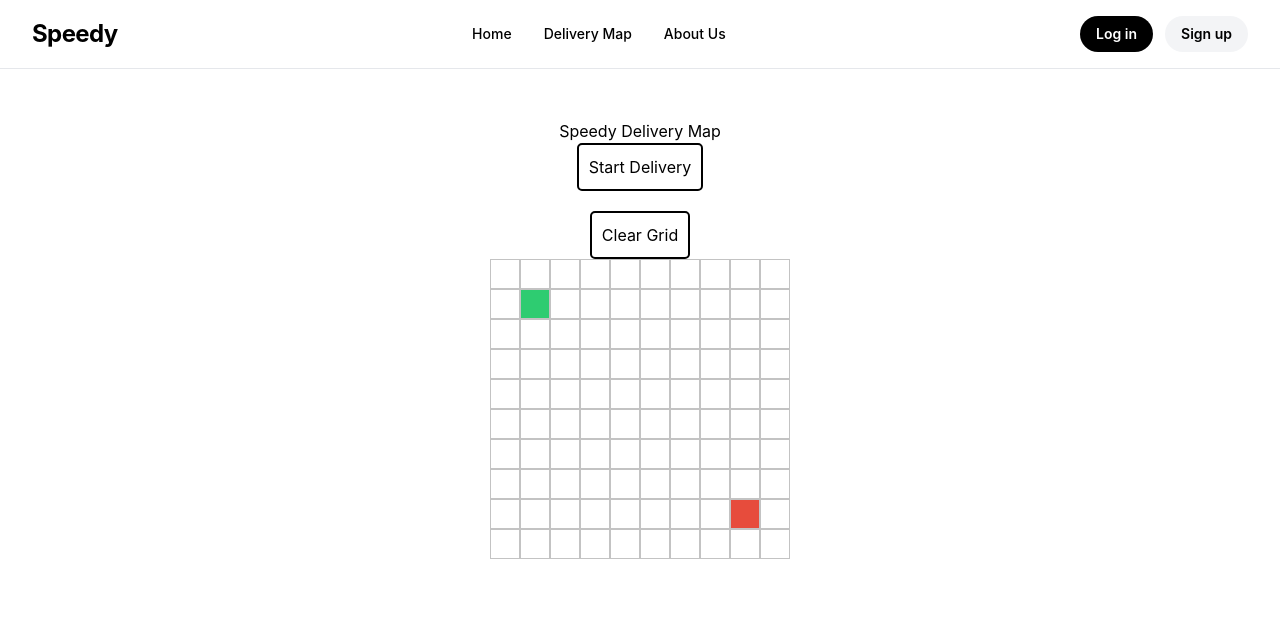
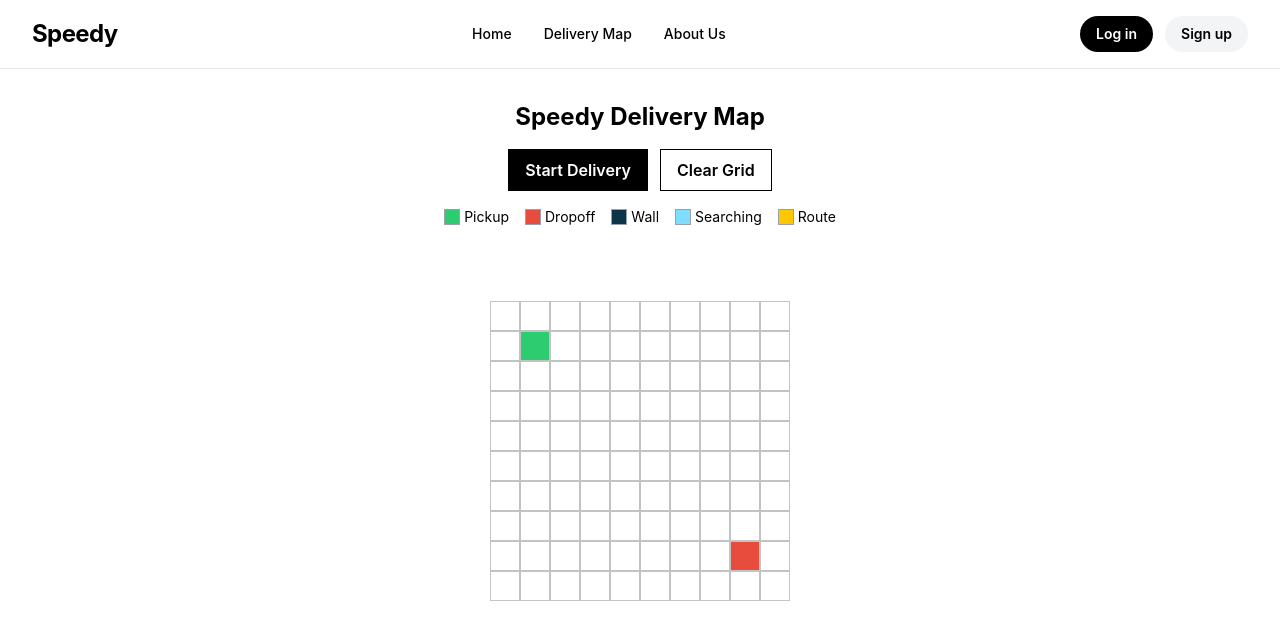
Before and after one commit to Sooraj44882/speedy, a React (Vite) app: page /map in a window 1280 px wide. Shown: the top 640 px of the page. Built offline with nearby package versions, Linux system fonts and the light colour scheme.

Commit message:
design layout and styling of Visualizer component

```diff
--- a/src/Visualizer.jsx
+++ b/src/Visualizer.jsx
@@ -106,38 +106,60 @@ function Visualizer() {
       for (let c = 0; c < 10; c++) {
         const node = document.getElementById(`node-${r}-${c}`);
         if (r === START_NODE_ROW && c === START_NODE_COL) {
-          node.className = 'node node-start';
+          node.className = "node node-start";
         } else if (r === END_NODE_ROW && c === END_NODE_COL) {
-          node.className = 'node node-end';
+          node.className = "node node-end";
         } else {
-          node.className = 'node';
+          node.className = "node";
         }
       }
     }
   };
   return (
-    <div className="grid">
-      <h2>Speedy Delivery Map</h2>
+    <div className="flex flex-col items-center mt-8 mb-20 font-sans">
+      <h2 className="text-2xl font-bold text-black mb-4">
+        Speedy Delivery Map
+      </h2>
+
+      <div className="mb-4">
         <button
           onClick={startSearch}
-        style={{
-          marginBottom: "20px",
-          padding: "10px",
-          border: "2px solid black ",
-          borderRadius: "5px",
-        }}
+          className="bg-black text-white px-4 py-2 mr-3 font-semibold border border-black hover:bg-gray-800"
         >
           Start Delivery
         </button>
         <button
           onClick={clearGrid}
-      style={{ padding: "10px",
-        border: "2px solid black ",
-        borderRadius: "5px",
-       }}>
+          className="bg-white text-black px-4 py-2 font-semibold border border-black hover:bg-gray-100"
+        >
           Clear Grid
         </button>
+      </div>
 
+      <div className="flex flex-wrap justify-center gap-4 mb-6 text-sm">
+        <div className="flex items-center gap-1">
+          <div className="w-4 h-4 bg-[#2ecc71] border border-gray-400"></div>{" "}
+          Pickup
+        </div>
+        <div className="flex items-center gap-1">
+          <div className="w-4 h-4 bg-[#e74c3c] border border-gray-400"></div>{" "}
+          Dropoff
+        </div>
+        <div className="flex items-center gap-1">
+          <div className="w-4 h-4 bg-[rgb(12,53,71)] border border-gray-400"></div>{" "}
+          Wall
+        </div>
+        <div className="flex items-center gap-1">
+          <div className="w-4 h-4 bg-[rgba(0,190,255,0.5)] border border-gray-400"></div>{" "}
+          Searching
+        </div>
+        <div className="flex items-center gap-1">
+          <div className="w-4 h-4 bg-yellow-400 border border-gray-400"></div>{" "}
+          Route
+        </div>
+      </div>
+
+      <div className="grid">
         <div onMouseLeave={() => setMouseIsPressed(false)}>
           {grid.map((row, rowIndex) => (
             <div key={rowIndex} className="row">
@@ -162,6 +184,7 @@ function Visualizer() {
           ))}
         </div>
       </div>
+    </div>
   );
 }
 
```
Lines whose indentation alone changed are shown as unchanged.
